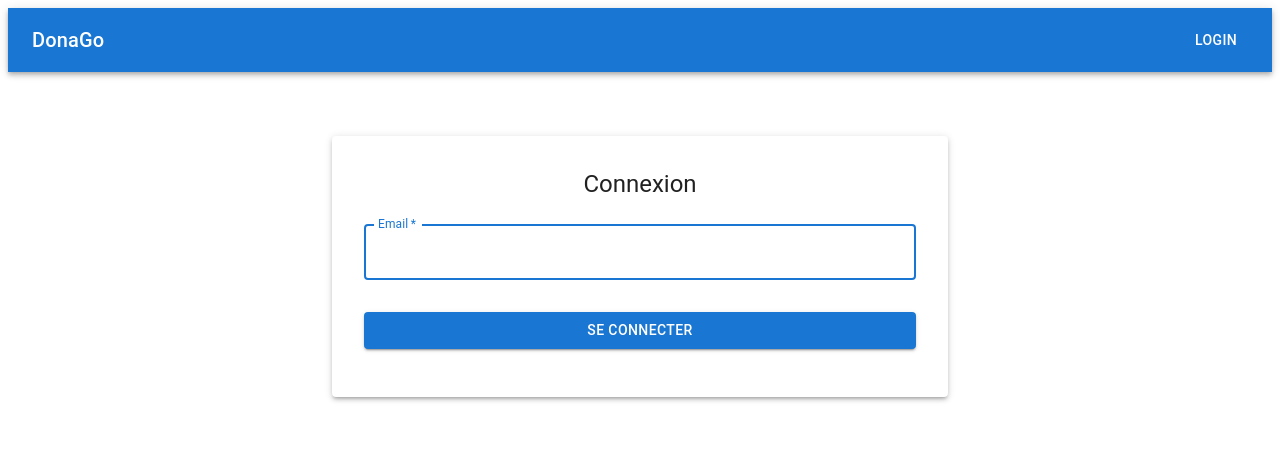
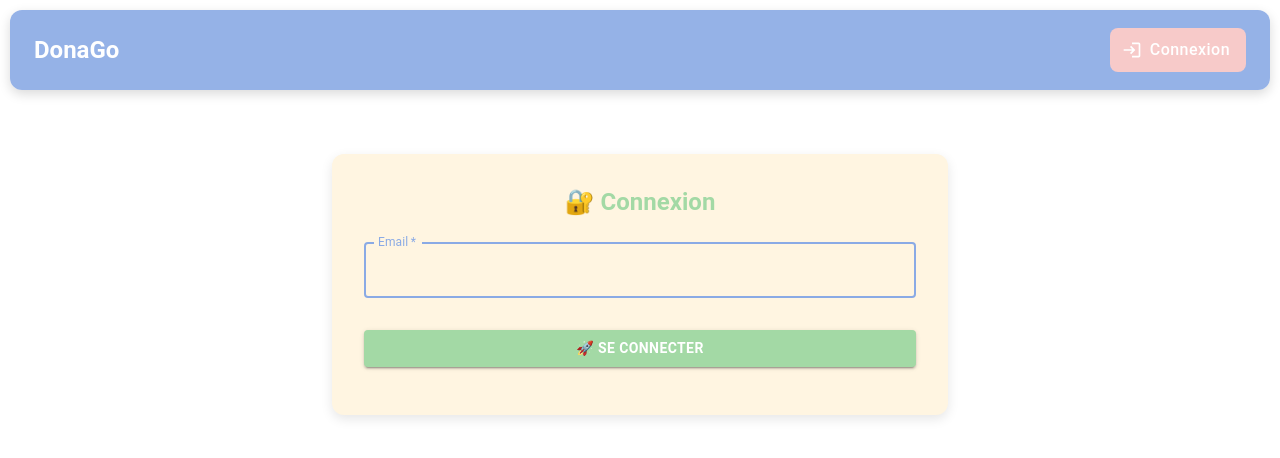
Before and after one commit to IchCodes/collecte, a React (Vite) app in the folder frontend/: page /login in a window 1280 px wide. Shown: the top 458 px of the page. Built offline with nearby package versions, Linux system fonts and the light colour scheme.

Commit message:
ui improvements

```diff
--- a/frontend/package.json
+++ b/frontend/package.json
@@ -13,8 +13,11 @@
   "dependencies": {
     "@emotion/react": "^11.14.0",
     "@emotion/styled": "^11.14.0",
+    "@mui/icons-material": "^6.4.8",
     "@mui/material": "^6.4.7",
     "axios": "^1.8.2",
+    "framer-motion": "^12.5.0",
+    "lucide-react": "^0.483.0",
     "react": "^19.0.0",
     "react-dom": "^19.0.0",
     "react-router-dom": "^7.3.0"
--- a/frontend/src/components/Header.jsx
+++ b/frontend/src/components/Header.jsx
@@ -1,40 +1,82 @@
-import React, { useContext } from 'react';
-import AppBar from '@mui/material/AppBar';
-import Toolbar from '@mui/material/Toolbar';
-import Typography from '@mui/material/Typography';
-import Button from '@mui/material/Button';
-import { useNavigate } from 'react-router-dom';
-import AuthContext from '../context/AuthContext';
+import React, { useContext } from "react";
+import {
+  AppBar,
+  Toolbar,
+  Button,
+  IconButton,
+  Typography,
+  Box,
+} from "@mui/material";
+import { styled } from "@mui/system";
+import { useNavigate } from "react-router-dom";
+import { AccountCircle, Logout, Login } from "@mui/icons-material";
+import AuthContext from "../context/AuthContext";
+
+// Styles avec une palette pastel et du contraste
+const GlassAppBar = styled(AppBar)({
+    background: "rgba(138, 170, 229, 0.9)",
+    backdropFilter: "blur(12px)",
+    borderRadius: "12px",
+    boxShadow: "0px 4px 12px rgba(0, 0, 0, 0.15)",
+    padding: "8px 0",
+    margin: "10px",
+    width: "calc(100% - 20px)", // Ajouté pour compenser les marges
+});
+
+const StyledButton = styled(Button)({
+  textTransform: "none",
+  fontSize: "16px",
+  padding: "8px 16px",
+  borderRadius: "8px",
+  backgroundColor: "#F7CAC9", // Rose pastel
+  color: "white",
+  "&:hover": {
+    backgroundColor: "#E6A6B2",
+  },
+});
 
 const Header = () => {
   const { user, logout } = useContext(AuthContext);
   const navigate = useNavigate();
 
-  const handleLogin = () => {
-    navigate('/login');
-  };
-
-  const handleLogout = () => {
-    logout(navigate);
-  };
-
   return (
-    <AppBar position="static">
-      <Toolbar>
-        <Typography variant="h6" style={{ flexGrow: 1 }} onClick={() => navigate('/login')}>
+    <GlassAppBar position="static" elevation={0}>
+      <Toolbar className="flex justify-between w-full" sx={{ px: 3 }}>
+        <Typography
+          variant="h5"
+          sx={{
+            fontWeight: "bold",
+            cursor: "pointer",
+            transition: "0.3s",
+            color: "#fff",
+            "&:hover": { color: "#F5F5F5" },
+          }}
+          onClick={() => navigate("/")}
+        >
           DonaGo
         </Typography>
-        {user ? (
-          <Button color="inherit" onClick={handleLogout}>
-            Logout
-          </Button>
-        ) : (
-          <Button color="inherit" onClick={handleLogin}>
-            Login
-          </Button>
-        )}
+
+        <Box ml="auto" display="flex" alignItems="center" gap={2}>
+          {user ? (
+            <>
+              <StyledButton
+                onClick={() => logout(navigate)}
+                startIcon={<Logout />}
+              >
+                Déconnexion
+              </StyledButton>
+            </>
+          ) : (
+            <StyledButton
+              onClick={() => navigate("/login")}
+              startIcon={<Login />}
+            >
+              Connexion
+            </StyledButton>
+          )}
+        </Box>
       </Toolbar>
-    </AppBar>
+    </GlassAppBar>
   );
 };
 
--- a/frontend/src/index.css
+++ b/frontend/src/index.css
@@ -1,30 +1,44 @@
-body {
-  font-family: Arial, sans-serif;
-  background-color: #f4f4f4;
+/* Style global */
+body, html {
+  background: none; /* Évite les conflits de fond */
+  color: #333; /* Texte bien lisible */
+  font-family: 'Inter', sans-serif;
   margin: 0;
+  padding: 0;
+  min-height: 100vh; /* Garde toujours au moins la hauteur de l'écran */
+}
+
+/* Applique un fond dégradé pastel */
+.root-container {
+  background: linear-gradient(135deg, #A3D9A5 10%, #F7CAC9 100%);
+  min-height: 100vh;
+  width: 100%;
+  display: flex;
+  flex-direction: column; /* Permet un affichage naturel */
+  justify-content: flex-start; /* Évite de centrer tout, utile pour des pages longues */
+  align-items: center;
+  overflow: auto; /* Permet de scroller si besoin */
+}
+
+/* Ajout d'un effet glassmorphism pour les éléments importants */
+.glass {
+  background: rgba(255, 255, 255, 0.2);
+  backdrop-filter: blur(12px);
+  border-radius: 12px;
   padding: 20px;
+  box-shadow: 0px 4px 10px rgba(0, 0, 0, 0.1);
 }
-h2 {
-  color: #333;
+
+/* Boutons harmonisés */
+button {
+  transition: all 0.3s ease-in-out;
 }
-form {
-  background: white;
-  padding: 20px;
-  border-radius: 5px;
-  max-width: 400px;
-  margin: auto;
+
+button:hover {
+  transform: scale(1.05); /* Effet léger d’agrandissement */
 }
-input, select, button {
-  width: 100%;
-  padding: 10px;
-  margin: 10px 0;
+
+/* Pour éviter le blanc pur sur le texte */
+h1, h2, h3, h4, h5, h6 {
+  color: #2A2A2A;
 }
-button {
-  background: #28a745;
-  color: white;
-  border: none;
-  cursor: pointer;
-}
-button:hover {
-  background: #218838;
-}
--- a/frontend/src/main.jsx
+++ b/frontend/src/main.jsx
@@ -2,6 +2,7 @@ import React from "react";
 import ReactDOM from "react-dom/client";
 import App from "./App.jsx";
 import { AuthProvider } from "./context/AuthContext";
+import "./index.css";
 
 ReactDOM.createRoot(document.getElementById("root")).render(
     <AuthProvider>
--- a/frontend/src/pages/Animateur.jsx
+++ b/frontend/src/pages/Animateur.jsx
@@ -12,23 +12,25 @@ import {
   ListItemText
 } from "@mui/material";
 
+// Palette de couleurs
+const primaryColor = "#8AAAE5"; // Bleu doux
+const accentColor = "#F4A261"; // Orange pastel
+const successColor = "#A3D9A5"; // Vert clair
+const messageColor = "#B388EB"; // Violet doux
+
 const Animateur = () => {
   const [dons, setDons] = useState([]);  // Liste complète des dons
   const [currentIndex, setCurrentIndex] = useState(0); // Index du don affiché
   const [loading, setLoading] = useState(false);
 
-  // Fonction pour récupérer les dons et les trier
+  // Fonction pour récupérer et trier les dons
   const fetchDons = async () => {
     setLoading(true);
     try {
       const data = await getAllDons();
 
-      console.log("Dons récupérés:", data);
-
       // Trier les dons du PLUS ANCIEN au PLUS RÉCENT
       const sortedDons = data.sort((a, b) => new Date(a.dateHeureAffichage) - new Date(b.dateHeureAffichage));
-
-      console.log("Dons triés:", sortedDons);
 
       setDons(sortedDons);
     } catch (error) {
@@ -37,14 +39,10 @@ const Animateur = () => {
     setLoading(false);
   };
 
-
-  // Chargement initial et rafraîchissement automatique
+  // Chargement initial + rafraîchissement auto toutes les 10s
   useEffect(() => {
     fetchDons();
-    const interval = setInterval(() => {
-      fetchDons();
-    }, 10000); // Rafraîchissement toutes les 10 secondes
-
+    const interval = setInterval(() => fetchDons(), 10000);
     return () => clearInterval(interval);
   }, []);
 
@@ -60,7 +58,7 @@ const Animateur = () => {
 
   return (
     <Container maxWidth="md" sx={{ textAlign: "center", mt: 5 }}>
-      <Typography variant="h4" sx={{ mb: 3 }}>
+      <Typography variant="h4" sx={{ mb: 3, fontWeight: "bold", color: primaryColor }}>
         🔊 Annonce des Dons
       </Typography>
 
@@ -68,15 +66,24 @@ const Animateur = () => {
       {loading ? (
         <CircularProgress />
       ) : currentDon ? (
-        <Paper elevation={3} sx={{ p: 4, mb: 3 }}>
-          <Typography variant="h5">
+        <Paper
+          elevation={3}
+          sx={{
+            p: 4,
+            mb: 3,
+            borderRadius: "12px",
+            backgroundColor: "#FFF5E1", // Fond doux
+            boxShadow: "0px 4px 10px rgba(0, 0, 0, 0.1)",
+          }}
+        >
+          <Typography variant="h5" sx={{ color: accentColor }}>
             🎁 Don de <b>{currentDon.donateur ? `${currentDon.donateur.nom} ${currentDon.donateur.prenom}` : "Anonyme"}</b>
           </Typography>
-          <Typography variant="h3" color="primary" sx={{ mt: 2, fontWeight: "bold" }}>
+          <Typography variant="h3" sx={{ mt: 2, fontWeight: "bold", color: successColor }}>
             {currentDon.montant} €
           </Typography>
           {currentDon.message && (
-            <Typography variant="h6" sx={{ mt: 2, fontStyle: "italic", color: "gray" }}>
+            <Typography variant="h6" sx={{ mt: 2, fontStyle: "italic", color: messageColor }}>
               ✨ "{currentDon.message}"
             </Typography>
           )}
@@ -88,7 +95,15 @@ const Animateur = () => {
       {/* Bouton pour passer au don suivant */}
       <Button
         variant="contained"
-        color="secondary"
+        sx={{
+          backgroundColor: primaryColor,
+          color: "white",
+          fontWeight: "bold",
+          px: 3,
+          py: 1.5,
+          borderRadius: "8px",
+          '&:hover': { backgroundColor: "#6C93D6" },
+        }}
         onClick={handleNextDon}
         disabled={currentIndex >= dons.length - 1}
       >
@@ -98,13 +113,21 @@ const Animateur = () => {
       {/* Aperçu des prochains dons */}
       {dons.length > 1 && (
         <Box sx={{ mt: 4 }}>
-          <Typography variant="h6" sx={{ mb: 2 }}>📢 Prochains Dons :</Typography>
-          <List>
+          <Typography variant="h6" sx={{ mb: 2, color: accentColor }}>
+            📢 Prochains Dons :
+          </Typography>
+          <List sx={{ backgroundColor: "#F8F9FA", borderRadius: "8px", p: 2 }}>
             {dons.slice(currentIndex + 1, currentIndex + 4).map((don, index) => (
               <ListItem key={don.id} divider>
                 <ListItemText
-                  primary={`${don.donateur ? don.donateur.nom : "Anonyme"} - ${don.montant} €`}
-                  secondary={don.message ? `"${don.message}"` : ""}
+                  primary={
+                    <Typography sx={{ fontWeight: "bold", color: primaryColor }}>
+                      {don.donateur ? don.donateur.nom : "Anonyme"} - {don.montant} €
+                    </Typography>
+                  }
+                  secondary={
+                    don.message ? <Typography sx={{ color: messageColor }}> "{don.message}" </Typography> : ""
+                  }
                 />
               </ListItem>
             ))}
--- a/frontend/src/pages/DonForm.jsx
+++ b/frontend/src/pages/DonForm.jsx
@@ -15,6 +15,7 @@ import {
   DialogActions,
   DialogContent,
   DialogTitle,
+  Paper
 } from "@mui/material";
 import {
   createDon,
@@ -22,6 +23,11 @@ import {
   getAllDonateurs,
 } from "../utils/GlobalApis";
 import { useNavigate } from "react-router-dom";
+
+const primaryColor = "#A3D9A5"; // Vert pastel
+const accentColor = "#8AAAE5"; // Bleu clair
+const alertColor = "#F4A261"; // Orange doux
+const backgroundColor = "#FFF5E1"; // Fond doux
 
 const DonForm = () => {
   const user = JSON.parse(localStorage.getItem("user"));
@@ -144,18 +150,32 @@ const DonForm = () => {
   return (
     <Container maxWidth="sm">
       <Box sx={{ mt: 4, mb: 4 }}>
-        <Typography variant="h4" component="h2" gutterBottom>
-          Faire un Don
+        <Paper
+          elevation={3}
+          sx={{
+            p: 4,
+            borderRadius: "12px",
+            backgroundColor: backgroundColor,
+            boxShadow: "0px 4px 10px rgba(0, 0, 0, 0.1)"
+          }}
+        >
+          <Typography
+            variant="h4"
+            component="h2"
+            align="center"
+            sx={{ color: primaryColor, fontWeight: "bold", mb: 3 }}
+          >
+            🎁 Faire un Don
           </Typography>
+
           <form onSubmit={handleSubmit}>
             <Box sx={{ display: "flex", flexDirection: "column", gap: 3 }}>
-            {/* Auto-complétion Donateur */}
               <Autocomplete
                 options={donateurs}
                 getOptionLabel={(option) => `${option.nom} ${option.prenom}`}
                 onChange={(event, newValue) => setSelectedDonateur(newValue)}
                 freeSolo
-              inputValue={inputValue} // Forcer l'affichage immédiat
+                inputValue={inputValue}
                 onInputChange={handleInputChange}
                 renderInput={(params) => (
                   <TextField {...params} label="Nom du Donateur" />
@@ -166,42 +186,46 @@ const DonForm = () => {
                 label="Montant"
                 value={montant}
                 onChange={(e) => setMontant(e.target.value)}
-              required
-              fullWidth
+                required fullWidth
+                sx={{
+                  "& label.Mui-focused": { color: accentColor },
+                  "& .MuiOutlinedInput-root": {
+                    "&.Mui-focused fieldset": { borderColor: accentColor }
+                  }
+                }}
               />
               <TextField
                 type="text"
                 label="Message / Invocations"
                 value={message}
                 onChange={(e) => setMessage(e.target.value)}
-              required
                 fullWidth
+                sx={{
+                  "& label.Mui-focused": { color: accentColor },
+                  "& .MuiOutlinedInput-root": {
+                    "&.Mui-focused fieldset": { borderColor: accentColor }
+                  }
+                }}
               />
               <FormControl fullWidth>
                 <InputLabel>Type de don</InputLabel>
-              <Select
-                value={typeDon}
-                label="Type de don"
-                onChange={(e) => setTypeDon(e.target.value)}
-              >
+                <Select value={typeDon} onChange={(e) => setTypeDon(e.target.value)}>
                   <MenuItem value="Unique">Unique</MenuItem>
                   <MenuItem value="Promesse">Promesse</MenuItem>
                   <MenuItem value="Récurrent">Récurrent</MenuItem>
                 </Select>
               </FormControl>
+
               <FormControl fullWidth>
                 <InputLabel>Mode de paiement</InputLabel>
-              <Select
-                value={modePaiement}
-                label="Mode de paiement"
-                onChange={(e) => setModePaiement(e.target.value)}
-              >
+                <Select value={modePaiement} onChange={(e) => setModePaiement(e.target.value)}>
                   <MenuItem value="CB">Carte Bancaire</MenuItem>
                   <MenuItem value="ESPECES">Espèces</MenuItem>
                   <MenuItem value="CHEQUE">Chèque</MenuItem>
                   <MenuItem value="VIREMENT">Virement</MenuItem>
                 </Select>
               </FormControl>
+
               {(typeDon === "Promesse" || typeDon === "Récurrent") && (
                 <>
                   <TextField
@@ -210,7 +234,12 @@ const DonForm = () => {
                     value={email}
                     onChange={(e) => setEmail(e.target.value)}
                     fullWidth
-                  helperText="Email ou téléphone obligatoire"
+                    sx={{
+                      "& label.Mui-focused": { color: accentColor },
+                      "& .MuiOutlinedInput-root": {
+                        "&.Mui-focused fieldset": { borderColor: accentColor }
+                      }
+                    }}
                   />
                   <TextField
                     type="tel"
@@ -218,85 +247,33 @@ const DonForm = () => {
                     value={telephone}
                     onChange={(e) => setTelephone(e.target.value)}
                     fullWidth
-                  helperText="Email ou téléphone obligatoire"
+                    sx={{
+                      "& label.Mui-focused": { color: accentColor },
+                      "& .MuiOutlinedInput-root": {
+                        "&.Mui-focused fieldset": { borderColor: accentColor }
+                      }
+                    }}
                   />
                 </>
               )}
+
               <Button
                 type="submit"
                 variant="contained"
-              color="primary"
-              size="large"
+                sx={{
+                  backgroundColor: primaryColor,
+                  color: "white",
+                  '&:hover': { backgroundColor: "#8DC58F" },
+                  fontWeight: "bold"
+                }}
                 fullWidth
               >
-              Envoyer
+                🚀 Envoyer
               </Button>
             </Box>
           </form>
+        </Paper>
       </Box>
-
-      {/* POPUP DE CRÉATION DU DONATEUR */}
-      <Dialog open={openDialog} onClose={() => setOpenDialog(false)}>
-        <DialogTitle>Créer un nouveau donateur</DialogTitle>
-        <DialogContent>
-          <TextField
-            label="Nom"
-            fullWidth
-            value={newDonateur.nom}
-            onChange={(e) =>
-              setNewDonateur({ ...newDonateur, nom: e.target.value })
-            }
-            sx={{ mb: 2 }}
-          />
-          <TextField
-            label="Prénom"
-            fullWidth
-            value={newDonateur.prenom}
-            onChange={(e) =>
-              setNewDonateur({ ...newDonateur, prenom: e.target.value })
-            }
-            sx={{ mb: 2 }}
-          />
-          <TextField
-            label="email"
-            fullWidth
-            value={newDonateur.email}
-            onChange={(e) =>
-              setNewDonateur({ ...newDonateur, email: e.target.value })
-            }
-            sx={{ mb: 2 }}
-          />
-          <TextField
-            label="Téléphone"
-            fullWidth
-            value={newDonateur.telephone}
-            onChange={(e) =>
-              setNewDonateur({ ...newDonateur, telephone: e.target.value })
-            }
-          />
-        </DialogContent>
-        <DialogActions>
-          <Button onClick={() => setOpenDialog(false)}>Annuler</Button>
-          <Button
-            onClick={() => {
-              if (newDonateur.nom && newDonateur.prenom) {
-                const newEntry = { ...newDonateur };
-
-                setSelectedDonateur(newEntry);
-                setDonateurs((prev) => [...prev, newEntry]); // Ajouter à la liste des donateurs visibles
-                setInputValue(`${newEntry.nom} ${newEntry.prenom}`); // Mettre immédiatement à jour l'affichage
-                setOpenDialog(false);
-              } else {
-                alert("Veuillez remplir au moins le nom et le prénom");
-              }
-            }}
-            variant="contained"
-            color="primary"
-          >
-            Valider
-          </Button>
-        </DialogActions>
-      </Dialog>
     </Container>
   );
 };
--- a/frontend/src/pages/Login.jsx
+++ b/frontend/src/pages/Login.jsx
@@ -7,15 +7,26 @@ import {
     TextField,
     Button,
     Typography,
-    Paper
+    Paper,
+    IconButton,
+    InputAdornment
 } from "@mui/material";
+import { Visibility, VisibilityOff } from "@mui/icons-material";
+
+// Palette de couleurs
+const primaryColor = "#A3D9A5"; // Vert clair
+const accentColor = "#8AAAE5"; // Bleu pastel
+const errorColor = "#FF6B6B"; // Rouge doux
 
 const Login = () => {
     const { login, user } = useContext(AuthContext);
-    const navigate = useNavigate(); // Ajoutez ceci
+    const navigate = useNavigate();
     const [email, setEmail] = useState("");
     const [password, setPassword] = useState("");
+    const [showPassword, setShowPassword] = useState(false);
+    const [error, setError] = useState("");
 
+    // Redirection si déjà connecté
     if (user) {
         switch (user.role) {
             case "COLLECTEUR":
@@ -34,10 +45,14 @@ const Login = () => {
 
     const handleSubmit = async (e) => {
         e.preventDefault();
+        if (!email) {
+            setError("Veuillez remplir tous les champs.");
+            return;
+        }
         try {
             await login(email, navigate);
         } catch (err) {
-            alert("Erreur de connexion");
+            setError("Erreur de connexion, vérifiez vos identifiants.");
         }
     };
 
@@ -49,10 +64,33 @@ const Login = () => {
                 flexDirection: 'column',
                 alignItems: 'center'
             }}>
-                <Paper elevation={3} sx={{ p: 4, width: '100%' }}>
-                    <Typography component="h1" variant="h5" align="center" gutterBottom>
-                        Connexion
+                <Paper
+                    elevation={3}
+                    sx={{
+                        p: 4,
+                        width: '100%',
+                        borderRadius: "12px",
+                        backgroundColor: "#FFF5E1", // Fond doux
+                        boxShadow: "0px 4px 12px rgba(0, 0, 0, 0.1)"
+                    }}
+                >
+                    <Typography
+                        component="h1"
+                        variant="h5"
+                        align="center"
+                        gutterBottom
+                        sx={{ color: primaryColor, fontWeight: "bold" }}
+                    >
+                        🔐 Connexion
                     </Typography>
+
+                    {/* Affichage des erreurs */}
+                    {error && (
+                        <Typography sx={{ color: errorColor, textAlign: "center", mb: 2 }}>
+                            {error}
+                        </Typography>
+                    )}
+
                     <Box component="form" onSubmit={handleSubmit} sx={{ mt: 1 }}>
                         <TextField
                             margin="normal"
@@ -65,26 +103,27 @@ const Login = () => {
                             autoFocus
                             value={email}
                             onChange={e => setEmail(e.target.value)}
+                            sx={{
+                                "& label.Mui-focused": { color: accentColor },
+                                "& .MuiOutlinedInput-root": {
+                                    "&.Mui-focused fieldset": { borderColor: accentColor }
+                                }
+                            }}
                         />
-                        {/* <TextField
-                            margin="normal"
-                            required
-                            fullWidth
-                            name="password"
-                            label="Mot de passe"
-                            type="password"
-                            id="password"
-                            autoComplete="current-password"
-                            value={password}
-                            onChange={e => setPassword(e.target.value)}
-                        /> */}
                         <Button
                             type="submit"
                             fullWidth
                             variant="contained"
-                            sx={{ mt: 3, mb: 2 }}
+                            sx={{
+                                mt: 3,
+                                mb: 2,
+                                backgroundColor: primaryColor,
+                                color: "white",
+                                fontWeight: "bold",
+                                '&:hover': { backgroundColor: "#8DC58F" }
+                            }}
                         >
-                            Se connecter
+                            🚀 Se connecter
                         </Button>
                     </Box>
                 </Paper>
```
Also changed, not shown: frontend/src/pages/Admin.jsx (+14 -59 lines), 1 other file (tests, documents, lock files or other folders). Lines whose indentation alone changed are shown as unchanged.
